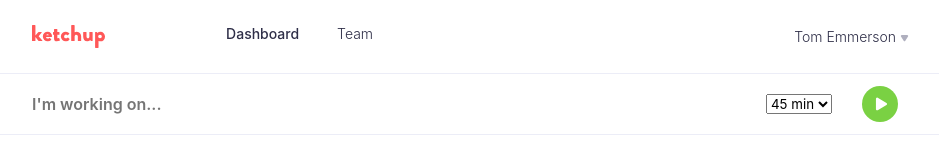
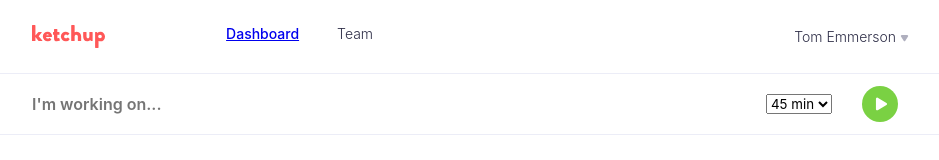
Before and after one commit to pbexe/ketchup, a Next.js app in the folder frontend/: page /dashboard in a window 1280 px wide. Shown: the top 160 px of the page, without its empty margins (160-1099 px from the left). Built offline with nearby package versions, Linux system fonts and the light colour scheme.

Commit message:
make it a link

```diff
--- a/frontend/components/DashboardHeader.js
+++ b/frontend/components/DashboardHeader.js
@@ -1,6 +1,7 @@
 import React from "react";
 import styled from "styled-components";
 import Centerer from "./Centerer";
+import Link from "next/link";
 
 const Logo = styled.img`
   height: 23px;
@@ -43,8 +44,8 @@ export default function DashboardHeader({ selected }) {
       <Centerer>
         <Content>
           <MenuGroup>
-            <Logo src="/images/redLogo.svg" />
-            <MenuItem selected={selected == 1}>Dashboard</MenuItem>
+            <Link href="/"><Logo src="/images/redLogo.svg" /></Link>
+            <MenuItem selected={selected == 1}><Link href="/dashboard">Dashboard</Link></MenuItem>
             <MenuItem selected={selected == 2}>Team</MenuItem>
           </MenuGroup>
           <MenuGroup>
```
